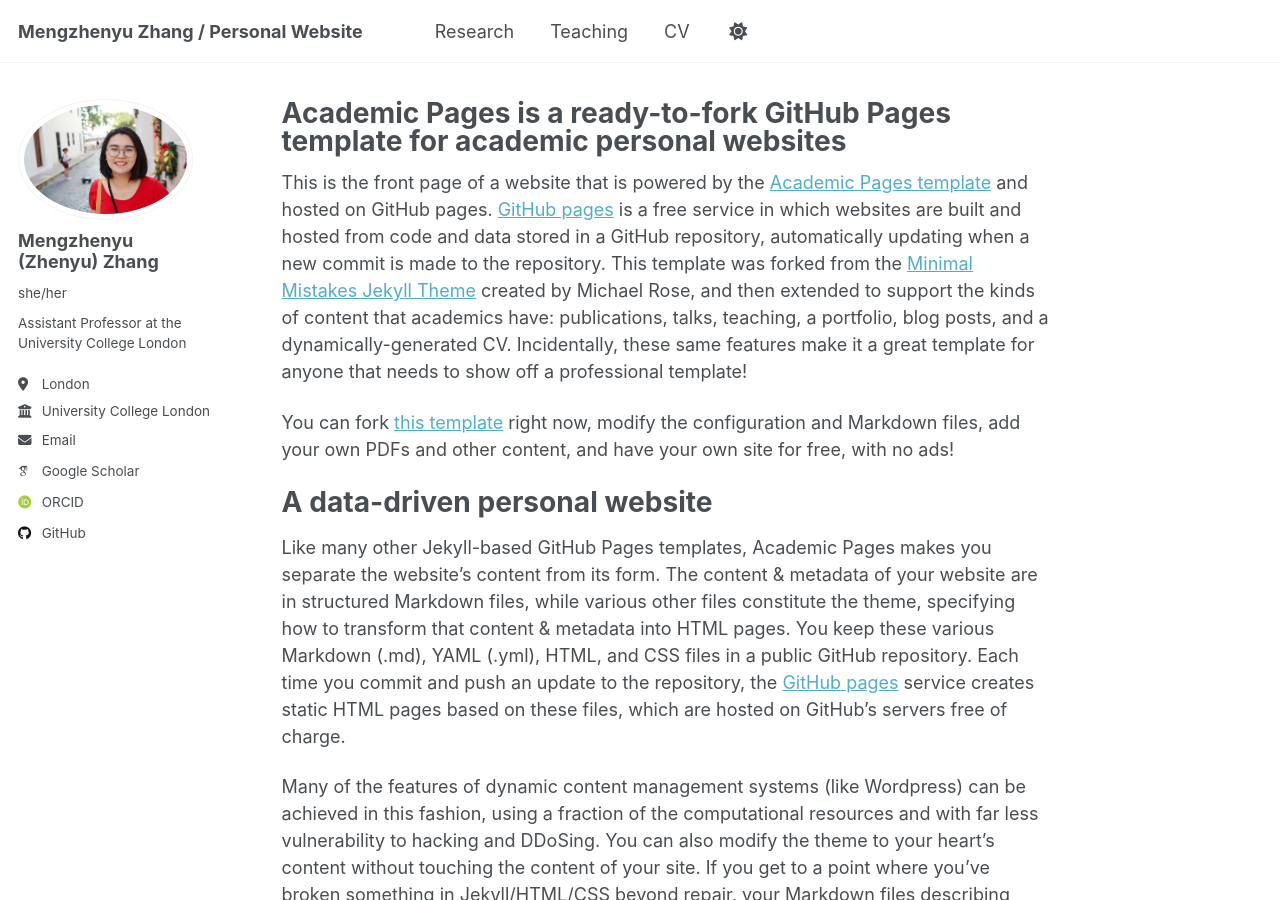
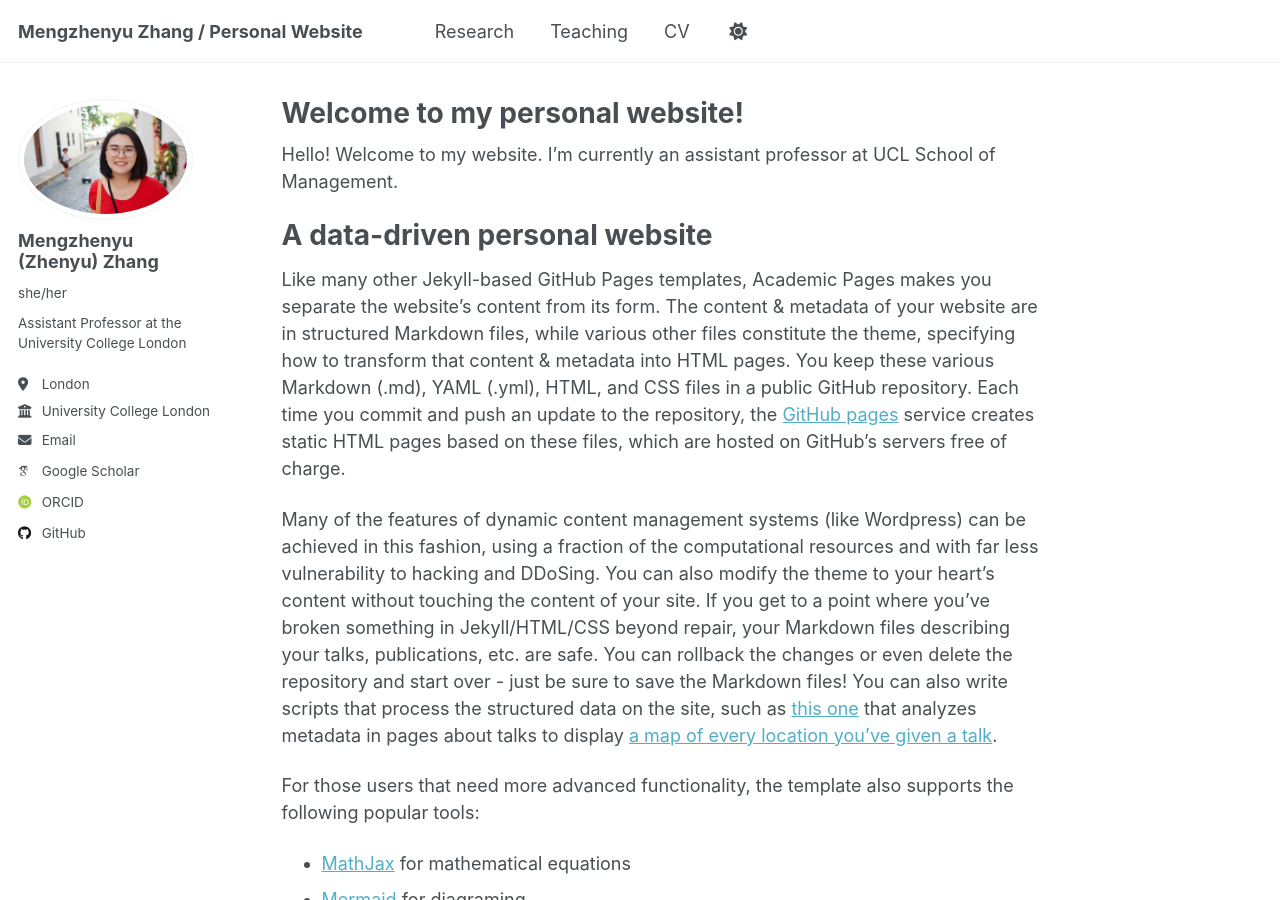
Before and after one commit to mengzhenyuzhang/mengzhenyuzhang.github.io, a Jekyll site: the page built from _pages/about.md, in a window 1280 px wide and 900 px high. Built offline with Jekyll 4.4.1, drawn with Linux system fonts in a browser that asks for light colours; some web fonts are replaced; a script that is not in the unit is left out.

Commit message:
Update about.md

```diff
--- a/_pages/about.md
+++ b/_pages/about.md
@@ -1,15 +1,13 @@
 ---
 permalink: /
-title: "Academic Pages is a ready-to-fork GitHub Pages template for academic personal websites"
+title: "Welcome to my personal website!"
 author_profile: true
 redirect_from:
   - /about/
   - /about.html
 ---
 
-This is the front page of a website that is powered by the [Academic Pages template](https://github.com/academicpages/academicpages.github.io) and hosted on GitHub pages. [GitHub pages](https://pages.github.com) is a free service in which websites are built and hosted from code and data stored in a GitHub repository, automatically updating when a new commit is made to the repository. This template was forked from the [Minimal Mistakes Jekyll Theme](https://mmistakes.github.io/minimal-mistakes/) created by Michael Rose, and then extended to support the kinds of content that academics have: publications, talks, teaching, a portfolio, blog posts, and a dynamically-generated CV. Incidentally, these same features make it a great template for anyone that needs to show off a professional template!
-
- You can fork [this template](https://github.com/academicpages/academicpages.github.io) right now, modify the configuration and Markdown files, add your own PDFs and other content, and have your own site for free, with no ads!
+Hello! Welcome to my website. I'm currently an assistant professor at UCL School of Management.
 
 A data-driven personal website
 ======
```
